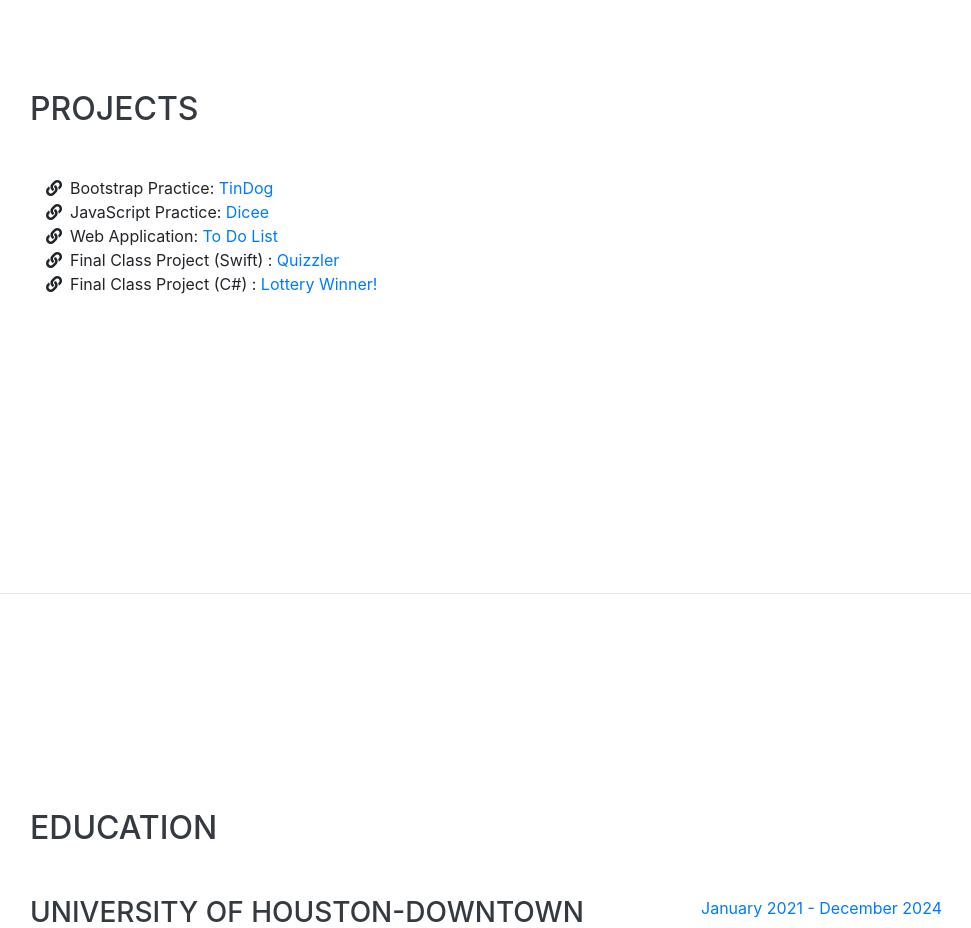
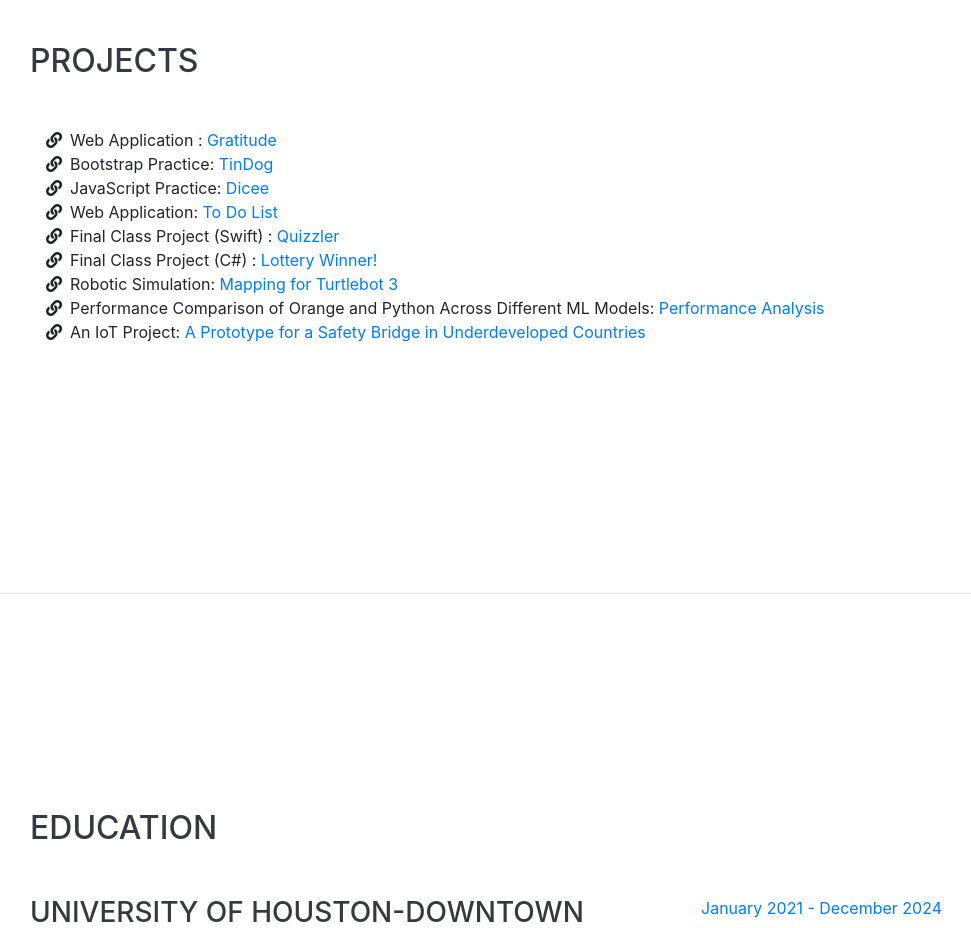
Before and after one commit to riadhs/Portfolio, a website with bundled scripts: page index.html in a window 1280 px wide. Shown: the part 2240-3168 px from the top of the page, without its empty margins (290-1261 px from the left). Built offline with nearby package versions, Linux system fonts and the light colour scheme; files whose address does not match are found by name; a web font is replaced by a local one.

Commit message:
Update index.html

```diff
--- a/index.html
+++ b/index.html
@@ -85,7 +85,7 @@ Alongside my development work, I teach Computer Science at the Village School, w
           <a href="https://github.com/riadhs">
             <i class="fab fa-github"></i>
           </a>
-          <a href="https://twitter.com/RiadHossen2">
+          <a href="https://twitter.com/">
             <i class="fab fa-twitter"></i>
           </a>
         </div>
@@ -144,6 +144,11 @@ Alongside my development work, I teach Computer Science at the Village School, w
         <ul class="fa-ul mb-0">
           <li>
             <i class="fa-li fa fa-link"></i>
+            Web Application :
+            <a href="https://gratitude-app-4rxu.onrender.com/" target="_blank">Gratitude</a>
+          </li>
+          <li>
+            <i class="fa-li fa fa-link"></i>
             Bootstrap Practice:
             <a href="TinDog/index.html" target="_blank">TinDog</a>
           </li>
@@ -166,6 +171,21 @@ Alongside my development work, I teach Computer Science at the Village School, w
             <i class="fa-li fa fa-link"></i>
             Final Class Project (C#) :
             <a href="https://drive.google.com/open?id=15yQoCJAgCvgKShbcmqf063UM9_LMG8zw" target="_blank">Lottery Winner!</a>
+          </li>
+           <li>
+            <i class="fa-li fa fa-link"></i>
+             Robotic Simulation:
+            <a href="https://www.youtube.com/watch?v=7tFF4I_ERYs" target="_blank">Mapping for Turtlebot 3</a>
+          </li>
+          <li>
+            <i class="fa-li fa fa-link"></i>
+             Performance Comparison of Orange and Python Across Different ML Models:
+            <a href="https://www.youtube.com/watch?v=7tFF4I_ERYs" target="_blank">Performance Analysis</a>
+          </li>
+          <li>
+            <i class="fa-li fa fa-link"></i>
+             An IoT Project:
+            <a href="https://www.youtube.com/watch?v=btCUnX6IL9o" target="_blank">A Prototype for a Safety Bridge in Underdeveloped Countries</a>
           </li>
         </ul>
       </div>
```
